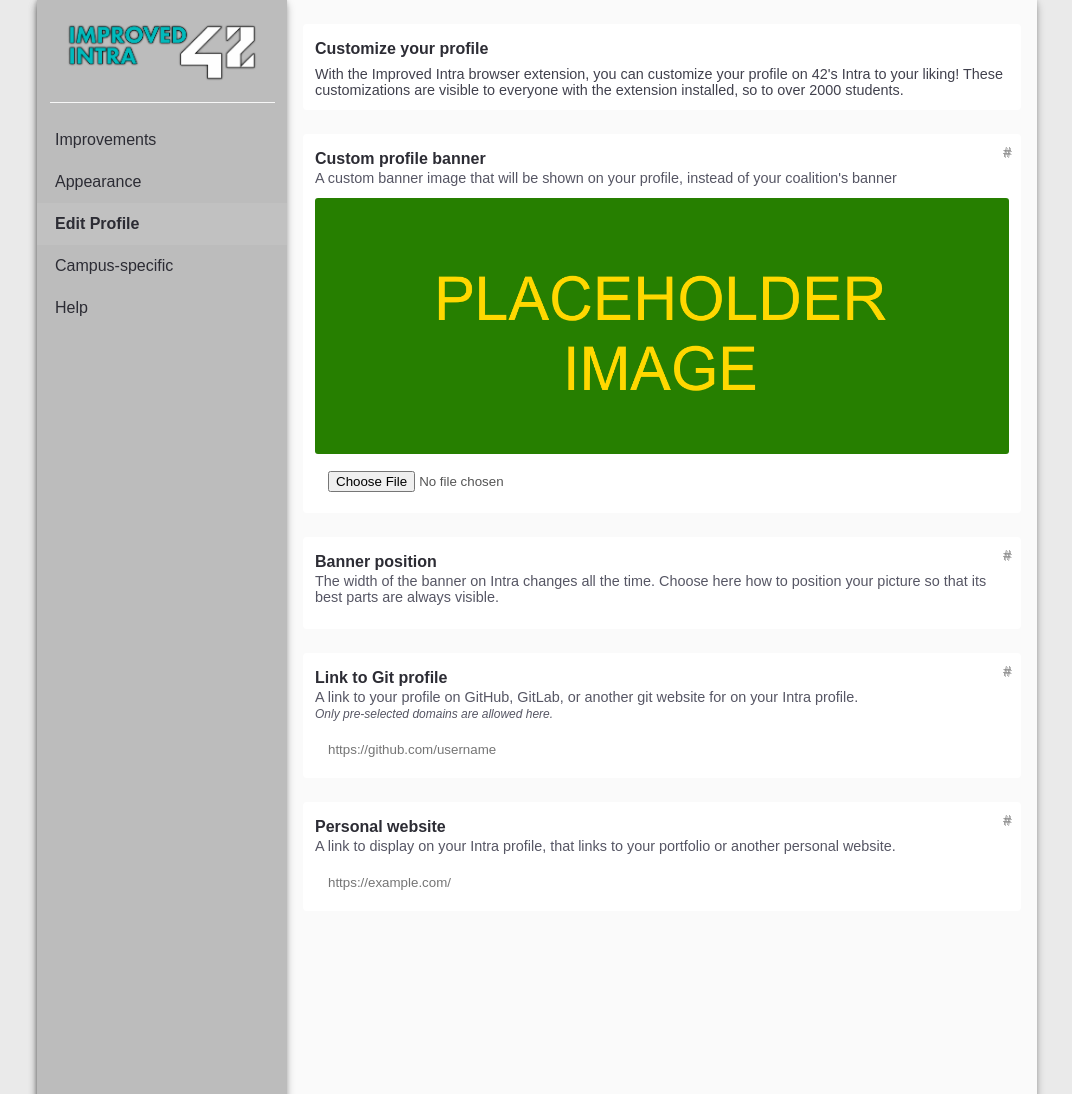
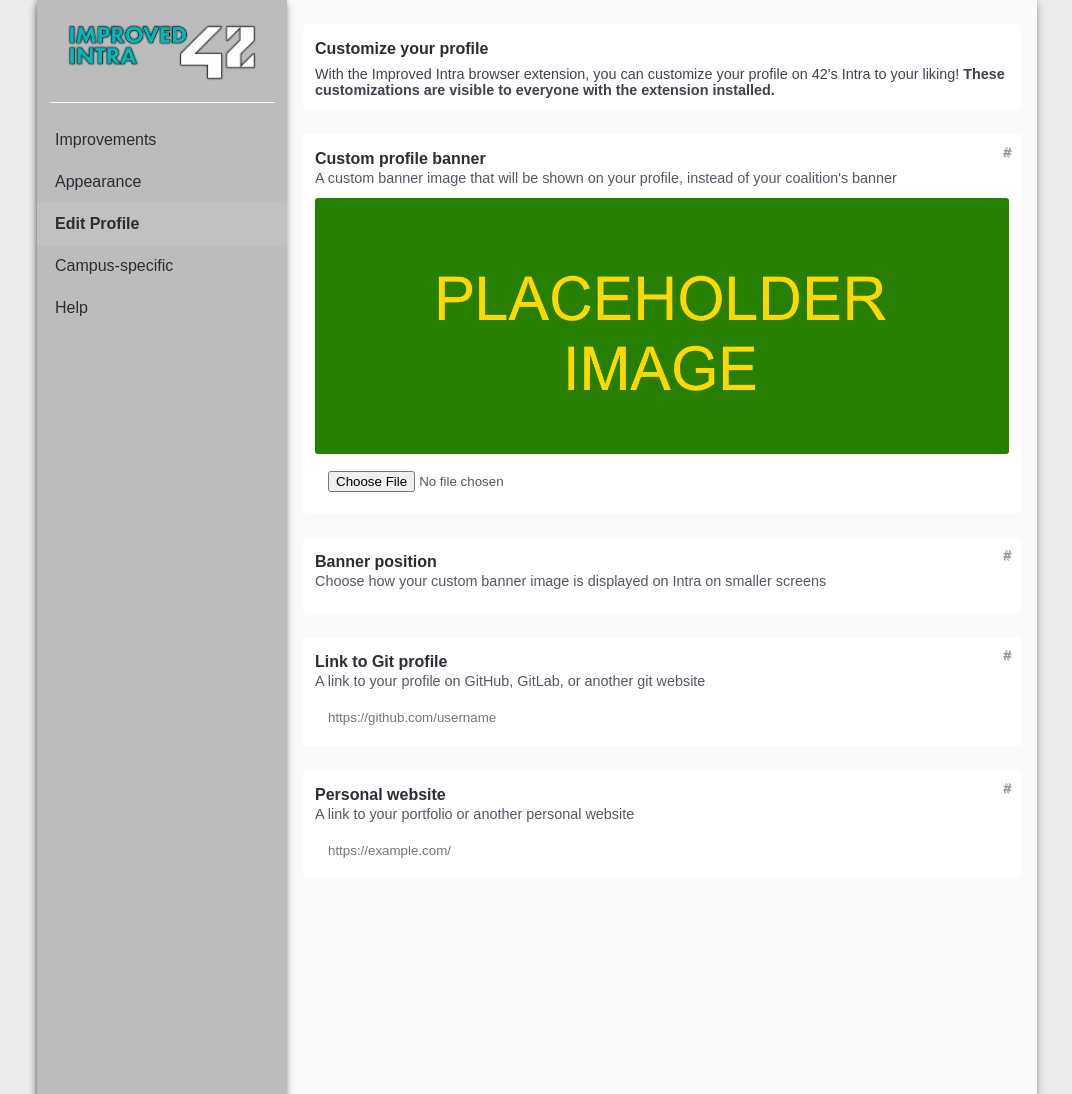
Before and after one commit to FreekBes/improved_intra_server, a Flask app: template src/templates/v2/options/profile.j2 in a window 1280 px wide. Shown: the top 1094 px of the page, without its empty margins (103-1175 px from the left). Run offline with Flask 2, Linux system fonts and the light colour scheme; the template is opened without the code that fills it, so the values that code supplies are empty; parts of the project's set-up code (start-up, migrations or seed data) failed here and were passed over; some libraries are stand-ins or nearby versions.

Commit message:
reduced amount of text in profile editor

```diff
--- a/src/templates/v2/options/profile.j2
+++ b/src/templates/v2/options/profile.j2
@@ -19,7 +19,7 @@ const mod_user_settings = JSON.parse(JSON.stringify(user_settings));
 
 <div class="text-container">
 	<h4>Customize your profile</h4>
-	<p>With the Improved Intra browser extension, you can customize your profile on 42's Intra to your liking! These customizations are visible to everyone with the extension installed, so to over 2000 students.</p>
+	<p>With the Improved Intra browser extension, you can customize your profile on 42's Intra to your liking! <b>These customizations are visible to everyone with the extension installed.</b></p>
 </div>
 
 <div class="option-container picture cover" id="banner_img">
@@ -32,7 +32,7 @@ const mod_user_settings = JSON.parse(JSON.stringify(user_settings));
 
 <div class="option-container choice" id="banner_pos">
 	<h4>Banner position</h4>
-	<p>The width of the banner on Intra changes all the time. Choose here how to position your picture so that its best parts are always visible.</p>
+	<p>Choose how your custom banner image is displayed on Intra on smaller screens</p>
 	<div class="option-selector horizontal img-compare vert-center">
 		{% for banner_pos in possible_options[1] -%}
 			<div class="option" data-value="{{ banner_pos['id']|e }}" data-internalname="{{ banner_pos['internal_name']|e }}">
@@ -47,13 +47,13 @@ const mod_user_settings = JSON.parse(JSON.stringify(user_settings));
 
 <div class="option-container input" id="link_git">
 	<h4>Link to Git profile</h4>
-	<p>A link to your profile on GitHub, GitLab, or another git website for on your Intra profile.<br><i><small>Only pre-selected domains are allowed here.</small></i></p>
+	<p>A link to your profile on GitHub, GitLab, or another git website</p>
 	<input class="input-field" type="text" placeholder="https://github.com/username" />
 </div>
 
 <div class="option-container input" id="link_web">
 	<h4>Personal website</h4>
-	<p>A link to display on your Intra profile, that links to your portfolio or another personal website.</p>
+	<p>A link to your portfolio or another personal website</p>
 	<input class="input-field" type="text" placeholder="https://example.com/" />
 </div>
 
```
